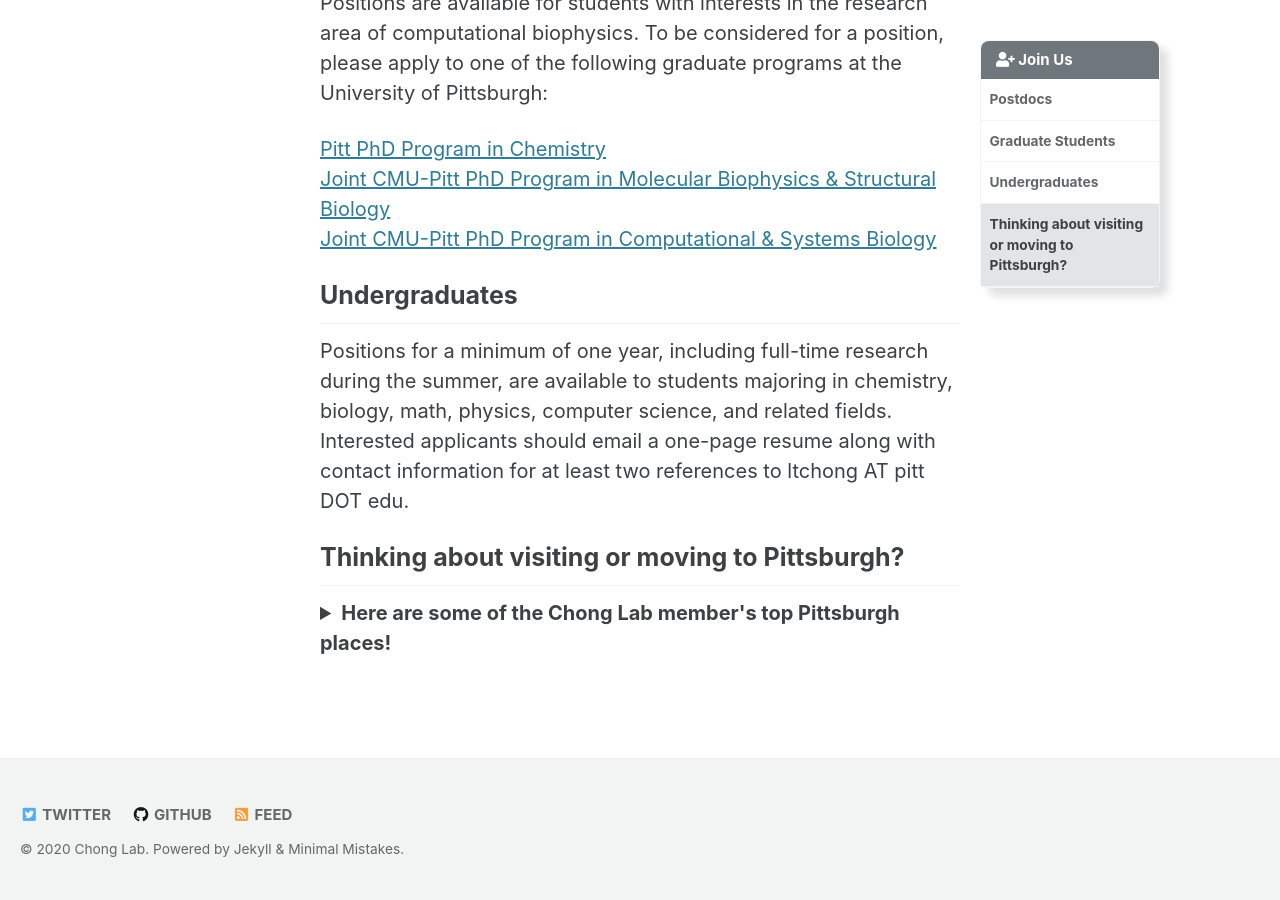
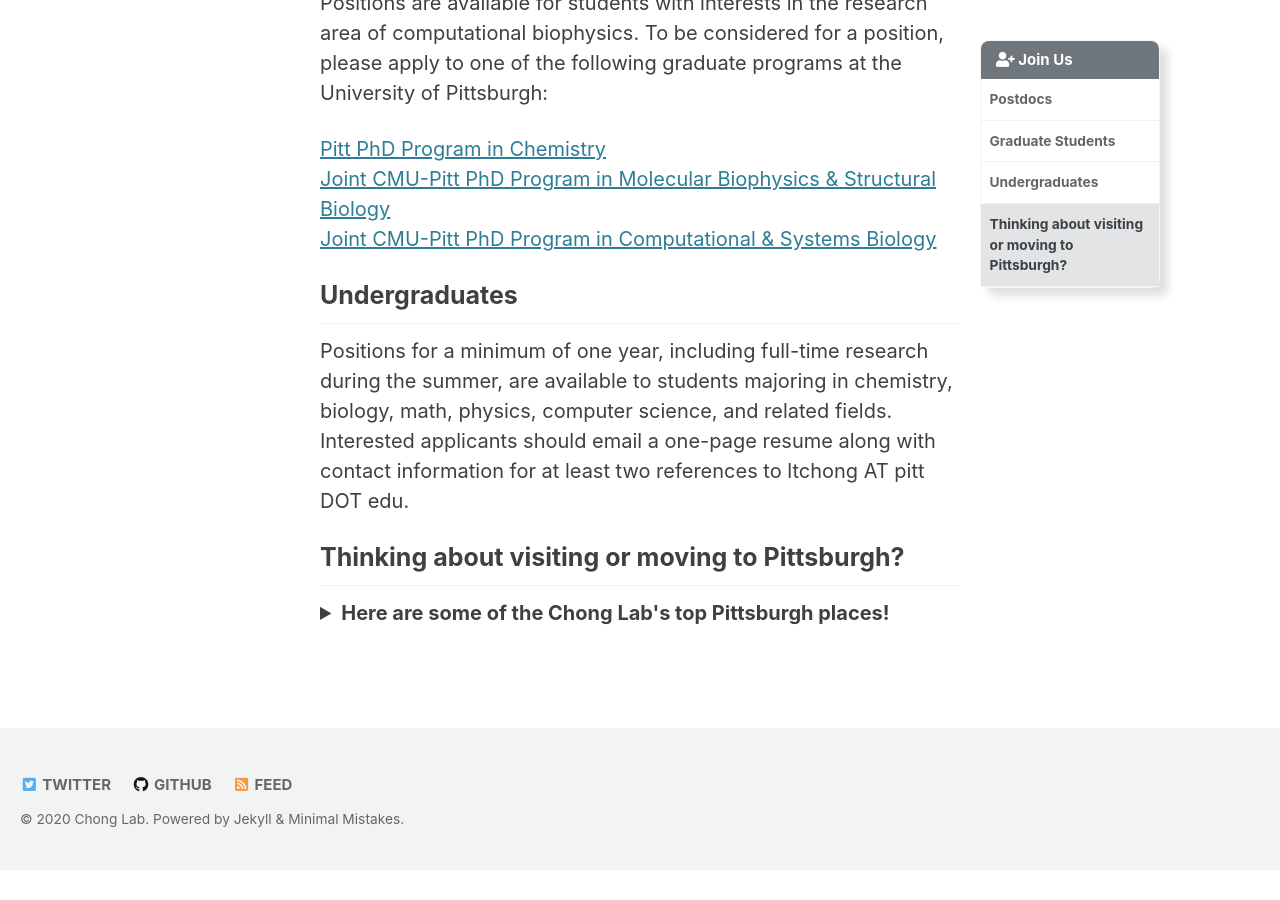
Before and after one commit to darianyang/mm-github-pages-test, a Jekyll site: the page built from _pages/join_us.md, in a window 1280 px wide and 900 px high, scrolled down 1288 px. Built offline with Jekyll 4.4.1, drawn with Linux system fonts in a browser that asks for light colours; cached includes are drawn as plain includes; after the commit the page ends 2158 px from its top, so only the background shows below that.

Commit message:
Update join_us.md

```diff
--- a/_pages/join_us.md
+++ b/_pages/join_us.md
@@ -32,7 +32,7 @@ Positions for a minimum of one year, including full-time research during the sum
 ## Thinking about visiting or moving to Pittsburgh?
 <details>
 <summary>
-<b>Here are some of the Chong Lab member's top Pittsburgh places!</b>
+<b>Here are some of the Chong Lab's top Pittsburgh places!</b>
 </summary>
 <br>
 
```
